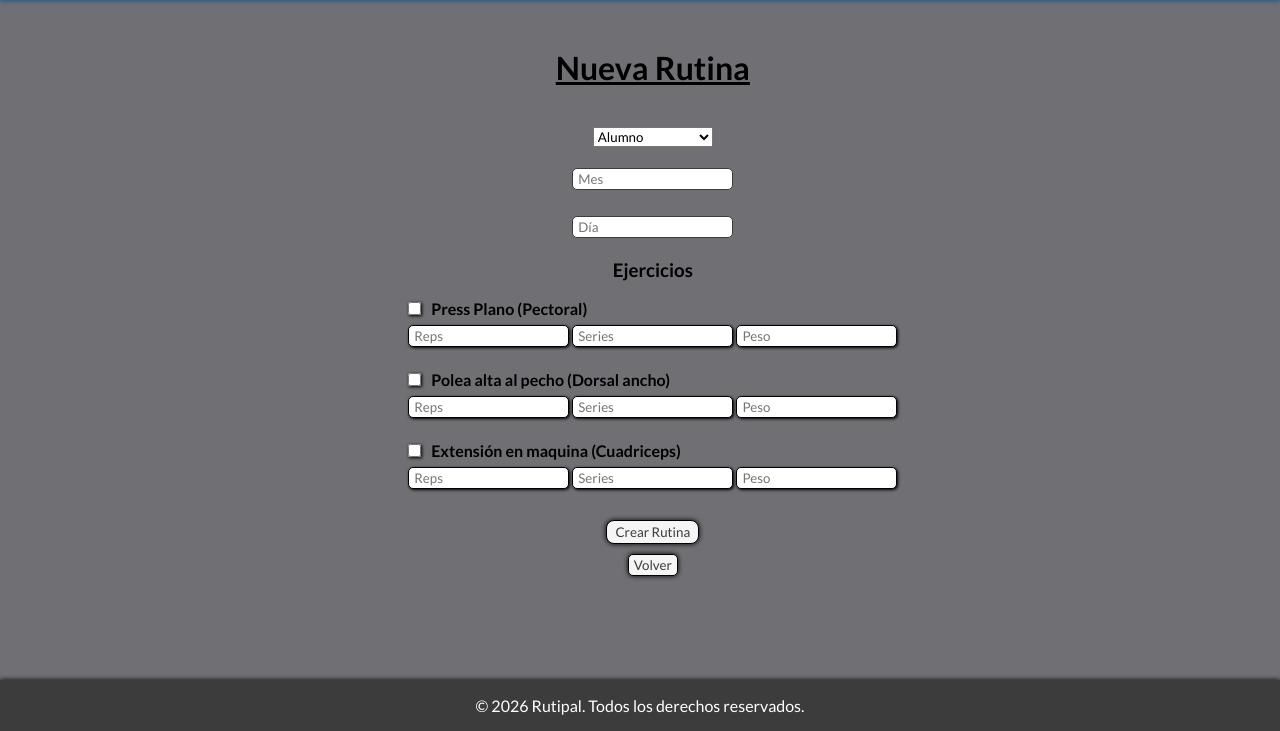
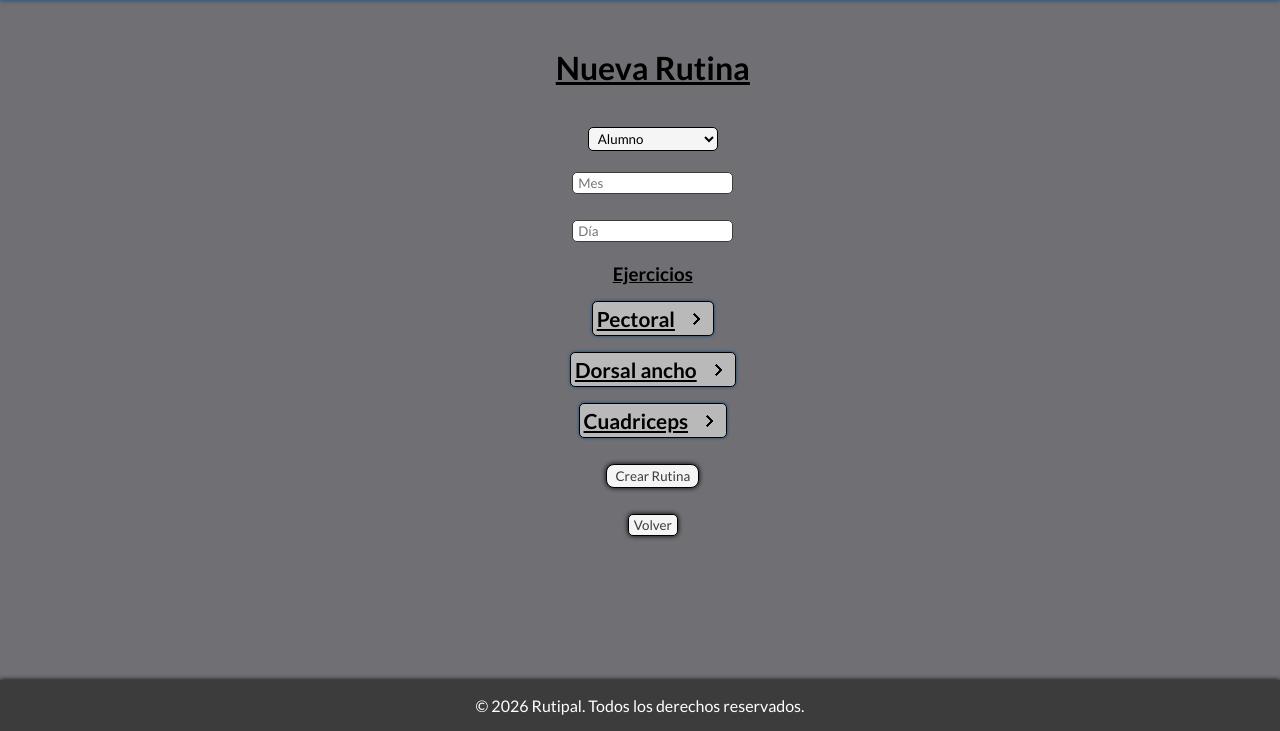
Before and after one commit to Palun7/rutipal, a Django app: page /rutinas/crear/ in a window 1280 px wide. Shown: the part 69-800 px from the top of the page. Run offline with Django 5.2, Linux system fonts and the light colour scheme; a user stored in the database is signed in; data comes from the database, SQL or seed files in the repository; some libraries are stand-ins or nearby versions.

Commit message:
mas intuitiva rutinas

```diff
--- a/project/core/templates/core/components/base.html
+++ b/project/core/templates/core/components/base.html
@@ -6,6 +6,8 @@
     <meta name="viewport" content="width=device-width, initial-scale=1.0">
     <link rel="stylesheet" href="{% static 'css/style.css' %}">
     <link rel="icon" href="{% static 'img/icono-rutipal.png' %}">
+    {% block link %}
+    {% endblock link %}
     <title>
         {% block title %}
         {% endblock title %}
--- a/project/rutinas/templates/rutinas/crear-rutina.html
+++ b/project/rutinas/templates/rutinas/crear-rutina.html
@@ -1,5 +1,9 @@
 {% extends 'core/components/base.html' %}
 {% load static %}
+
+{% block link %}
+    <link href="https://cdn.jsdelivr.net/npm/select2@4.1.0-rc.0/dist/css/select2.min.css" rel="stylesheet" />
+{% endblock link %}
 
 {% block title %}
     Crear Rutina
@@ -25,22 +29,37 @@
 
                 <h3>Ejercicios</h3>
 
+                {% for musculo, ejercicios in ejercicios_por_musculo.items %}
+
+                    <div class="bloque-musculo">
+
+                        <h4 class="toggle-musculo" data-id="musculo-{{ forloop.counter }}">
+                            {{ musculo }}
+                            <img src="{% static 'img/chevron_right.png' %}" alt="chevron" class="chevron">
+                        </h4>
+
+                        <div id="musculo-{{ forloop.counter }}" class="contenido-musculo" style="display:none;">
+
                             {% for ejercicio in ejercicios %}
                                 <div class="form-ejercicios">
 
-                        <!-- checkbox para seleccionar -->
                                     <div class="ejercicio-checkbox">
                                         <input type="checkbox" name="ejercicio" value="{{ ejercicio.id }}">
-
-                            <strong>{{ ejercicio.nombre }} ({{ ejercicio.musculo }})</strong>
+                                        <strong>{{ ejercicio.nombre }}</strong>
                                     </div>
-
-                        <!-- inputs asociados a ese ejercicio -->
+                                    {% if ejercicio.imagen %}
+                                        <img src="{{ ejercicio.imagen.url }}" alt="Imagen del ejercicio" class="imagen-ejercicio">
+                                    {% endif %}
                                     <input type="number" name="reps_{{ ejercicio.id }}" placeholder="Reps">
                                     <input type="number" name="series_{{ ejercicio.id }}" placeholder="Series">
                                     <input type="number" name="peso_{{ ejercicio.id }}" placeholder="Peso">
 
                                 </div>
+                            {% endfor %}
+
+                        </div>
+                    </div>
+
                 {% endfor %}
 
                 <button type="submit" class="link verde">Crear Rutina</button>
@@ -49,6 +68,42 @@
                     <p style="color:red;">{{ error }}</p>
                 {% endif %}
             </form>
-            <button class="link rojo" onclick="window.history.back();">Volver</button>
+            <button class="link rojo margin-top-2" onclick="window.history.back();">Volver</button>
     </main>
 {% endblock content %}
+
+{% block scripts %}
+    <script src="https://code.jquery.com/jquery-3.6.0.min.js"></script>
+    <script src="https://cdn.jsdelivr.net/npm/select2@4.1.0-rc.0/dist/js/select2.min.js"></script>
+    <script>
+        $(document).ready(function() {
+            $('#usuario-select').select2({
+                placeholder: "Buscar alumno...",
+                allowClear: true
+            });
+        });
+        document.querySelectorAll('.toggle-musculo').forEach(musculo => {
+            musculo.addEventListener('click', function() {
+
+                const id = this.dataset.id;
+                const div = document.getElementById(id);
+                const chevron = this.querySelector('.chevron');
+
+                // cerrar otros
+                document.querySelectorAll('.contenido-musculo').forEach(c => {
+                    if (c.id !== id) c.style.display = "none";
+                });
+
+                // resetear chevrons
+                document.querySelectorAll('.toggle-musculo .chevron').forEach(c => {
+                    if (c !== chevron) c.classList.remove('rotar');
+                });
+
+                const abierto = div.style.display === "grid";
+
+                div.style.display = abierto ? "none" : "grid";
+                chevron.classList.toggle('rotar', !abierto);
+            });
+        });
+    </script>
+{% endblock scripts %}
--- a/project/rutinas/templates/rutinas/ver-rutinas.html
+++ b/project/rutinas/templates/rutinas/ver-rutinas.html
@@ -24,10 +24,13 @@
                 {% for rutina in usuario.diarutina_set.all %}
                     <div class="dia-rutina">
                         <div class="dia-editar">
+                            <h3>
+                                {{ rutina.mes }}
+                            </h3><br>
                             <h4>
                                 Día {{ rutina.dia }}:
                             </h4>
-                            <a href="{% url 'rutinas:editar-rutina' rutina.id %}">
+                            <a href="{% url 'rutinas:editar-rutina' rutina.id %}" class="link verde">
                                 Editar
                             </a>
                         </div>
--- a/project/rutinas/views.py
+++ b/project/rutinas/views.py
@@ -43,27 +43,34 @@ def rutinas(request):
         'rutinas_por_mes': dict(rutinas_por_mes)
     })
 
+from collections import defaultdict
+
 @login_required
 def crear_rutina(request):
-    ejercicios = Ejercicio.objects.all()
     user = request.user
     usuarios = Usuario.objects.all()
+    ejercicios = Ejercicio.objects.all()
+
+    # agrupar ejercicios por músculo
+    ejercicios_por_musculo = defaultdict(list)
+    for e in ejercicios:
+        ejercicios_por_musculo[e.musculo].append(e)
 
     if request.method == 'POST':
 
-        usuario_id = request.POST['usuario']
-        usuario = get_object_or_404(Usuario, id=usuario_id)
-
-        mes = request.POST['mes']
-        dia = request.POST['dia']
+        usuario_id = request.POST.get('usuario')
+        mes = request.POST.get('mes')
+        dia = request.POST.get('dia')
         ejercicio_ids = request.POST.getlist('ejercicio')
 
         if not ejercicio_ids:
             return render(request, 'rutinas/crear-rutina.html', {
                 'error': 'Debes seleccionar al menos un ejercicio',
                 'usuarios': usuarios,
-                'ejercicios': ejercicios
+                'ejercicios_por_musculo': dict(ejercicios_por_musculo)
             })
+
+        usuario = get_object_or_404(Usuario, id=usuario_id)
 
         rutina, creada = DiaRutina.objects.get_or_create(
             usuario=usuario,
@@ -87,7 +94,7 @@ def crear_rutina(request):
     return render(request, 'rutinas/crear-rutina.html', {
         'usuario': user,
         'usuarios': usuarios,
-        'ejercicios': ejercicios
+        'ejercicios_por_musculo': dict(ejercicios_por_musculo)
     })
 
 @login_required
@@ -140,12 +147,13 @@ def actualizar_ejercicio(request):
 
 @login_required
 def rutinas_profesor(request):
-    if request.user != Usuario.objects.filter(tipo_usuario='profesor').first():
+
+    if request.user.tipo_usuario != 'profesor':
         return redirect('rutinas:rutinas')
 
-    usuarios = Usuario.objects.all().prefetch_related(
-        'diarutina_set__ejercicios__ejercicio'
-    )
+    usuarios = Usuario.objects.filter(diarutina__isnull=False)\
+        .distinct()\
+        .prefetch_related('diarutina_set__ejercicios__ejercicio')
 
     return render(request, 'rutinas/ver-rutinas.html', {
         'usuarios': usuarios
@@ -155,7 +163,7 @@ def rutinas_profesor(request):
 def editar_rutina(request, rutina_id):
     rutina = get_object_or_404(DiaRutina, id=rutina_id)
 
-    if request.user != Usuario.objects.filter(tipo_usuario='profesor').first():
+    if request.user.tipo_usuario != 'profesor':
         return redirect('rutinas:rutinas')
 
     if request.method == "POST" and 'agregar' in request.POST:
@@ -193,8 +201,7 @@ def editar_rutina(request, rutina_id):
 def eliminar_rutina(request, rutina_id):
     rutina = get_object_or_404(DiaRutina, id=rutina_id)
 
-    if request.user != Usuario.objects.filter(tipo_usuario='profesor').first():
-
+    if request.user.tipo_usuario != 'profesor':
         return redirect('rutinas:rutinas')
 
     if request.method == "POST":
@@ -204,8 +211,7 @@ def eliminar_rutina(request, rutina_id):
 
 @login_required
 def eliminar_ejercicio(request, ejercicio_id):
-    if request.user != Usuario.objects.filter(tipo_usuario='profesor').first():
-
+    if request.user.tipo_usuario != 'profesor':
         return JsonResponse({'error': 'No autorizado'}, status=403)
 
     if request.method == "POST":
--- a/project/static/css/style.css
+++ b/project/static/css/style.css
@@ -249,6 +249,10 @@ header {
     transition-duration: .2s;
 }
 
+.boton-login {
+    transform: scale(1.5);
+}
+
 .rojo:hover {
     color: var(--rojo);
     box-shadow: 0 0 5px var(--rojo);
@@ -350,6 +354,45 @@ footer {
         transition-duration: .2s;
         cursor: pointer;
     }
+    h3 {
+        text-decoration: underline;
+    }
+    select {
+        padding: 2px 5px;
+        border-radius: 5px;
+        background-color: var(--gris-claro);
+        border: .5px solid var(--negro)
+    }
+}
+
+.bloque-musculo {
+    text-align: center;
+    width: fit-content;
+    background-color: var(--gris);
+    padding: 4px;
+    border-radius: 5px;
+    border: .5px solid var(--negro);
+    box-shadow: 0 0 3px var(--azul-oscuro);
+    h4 {
+        text-decoration: underline;
+        font-size: 1.3em;
+    }
+}
+
+.bloque-musculo:hover {
+    cursor: pointer;
+}
+
+.contenido-musculo {
+    grid-template-columns: 1fr 1fr;
+    gap: 10px;
+    align-items: center;
+    margin-top: 20px;
+    width: 95vw;
+}
+
+.imagen-ejercicio {
+    width: 50px;
 }
 
 .form-rutina-muestra {
@@ -456,6 +499,11 @@ footer {
 }
 
 .form-ejercicios {
+    margin-top: 5px;
+    border: .5px solid var(--gris-oscuro);
+    border-radius: 5px;
+    width: fit-content;
+    padding: 2px 10px;
     input {
         margin: 5px 0;
         border: .5px solid var(--negro);
@@ -474,6 +522,9 @@ footer {
     display: flex;
     gap: 10px;
     align-items: center;
+    input[type="checkbox"] {
+        transform: scale(1.5);
+    }
 }
 
 .foto-perfil {
@@ -591,7 +642,12 @@ footer {
 
 .toggle-ejercicio:hover, .toggle-mes:hover, .toggle-dia:hover {
     cursor: pointer;
-    color: var(--azul);
+    color: var(--azul-oscuro);
+}
+
+.toggle-dia {
+    display: flex;
+    align-items: center;
 }
 
 .toggle-usuario {
@@ -613,6 +669,12 @@ footer {
 .toggle-usuario:hover {
     cursor: pointer;
     background-color: var(--gris-claro);
+}
+
+.toggle-musculo {
+    display: flex;
+    justify-content: center;
+    align-items: center;
 }
 
 .detalle-ejercicio {
@@ -639,8 +701,33 @@ footer {
 .foto-usuario {
     width: 2vw;
     border-radius: 5px;
+    @media (max-width: 500px) {
+        width: 50px;
+    }
+}
+
+.chevron {
+    margin-left: 10px;
+    transition-duration: .5s;
+}
+
+.chevron2 {
+    margin-left: 10px;
+    transition-duration: .5s;
 }
 
 .margin-top-2 {
     margin-top: 2vh;
 }
+
+.shadow-verde {
+    box-shadow: 0 0 3px var(--verde) !important;
+}
+
+.shadow-celeste {
+    box-shadow: 0 0 3px var(--celeste) !important;
+}
+
+.rotar {
+    rotate: 90deg;
+}
--- a/project/usuarios/templates/usuarios/login.html
+++ b/project/usuarios/templates/usuarios/login.html
@@ -15,13 +15,13 @@
             <input type="text" name="username" placeholder="Usuario">
             <input type="password" name="password" placeholder="Contraseña">
 
-            <button type="submit" class="link celeste">Iniciar Sesión</button>
+            <button type="submit" class="link celeste boton-login shadow-celeste">Iniciar Sesión</button>
             {% if error %}
                 <p style="color:red;">{{ error }}</p>
             {% endif %}
         </form>
 
 
-        <a href="{% url 'usuarios:registro' %}" class="link verde">Crear cuenta</a>
+        <a href="{% url 'usuarios:registro' %}" class="link verde margin-top-2">Crear cuenta</a>
     </main>
 {% endblock content %}
--- a/project/usuarios/templates/usuarios/registro.html
+++ b/project/usuarios/templates/usuarios/registro.html
@@ -27,12 +27,12 @@
             </fieldset>
 
 
-            <button type="submit" class="verde">Registrarse</button>
+            <button type="submit" class="link verde boton-login shadow-verde">Registrarse</button>
             {% if error %}
                 <p style="color:red;">{{ error }}</p>
             {% endif %}
         </form>
-        <a href="{% url 'usuarios:login' %}" class="link">Ya tengo cuenta</a>
+        <a href="{% url 'usuarios:login' %}" class="link celeste margin-top-2">Ya tengo cuenta</a>
     </main>
 {% endblock content %}
 
```
Also changed, not shown: project/rutinas/templates/rutinas/rutinas.html (+41 -6 lines), project/static/img/chevron_right.png (added). Lines whose indentation alone changed are shown as unchanged.
